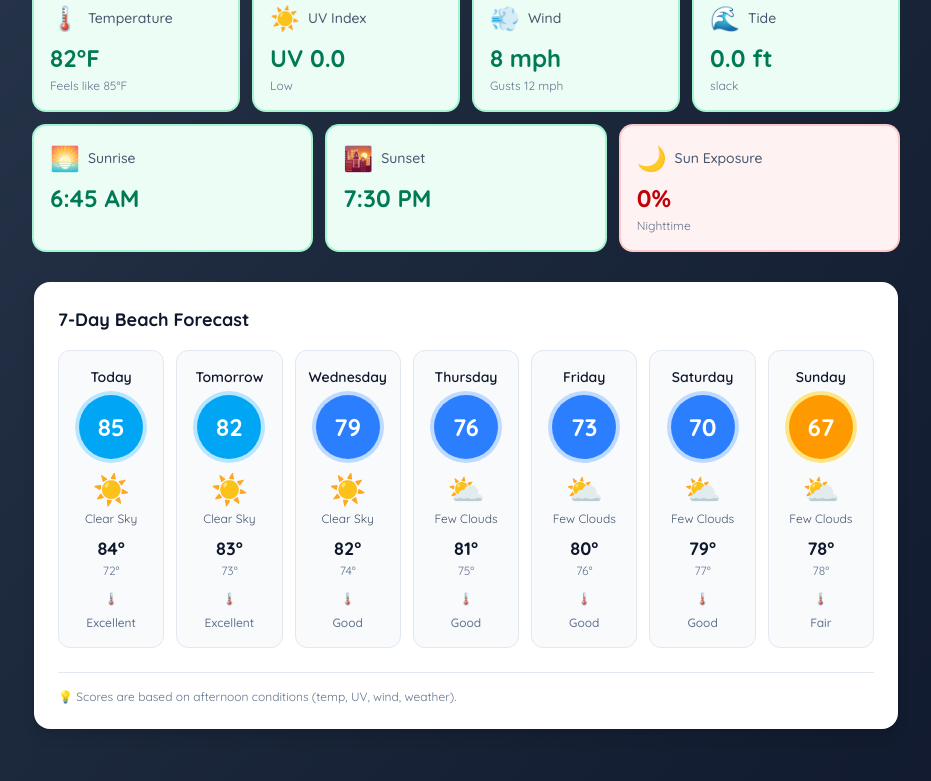
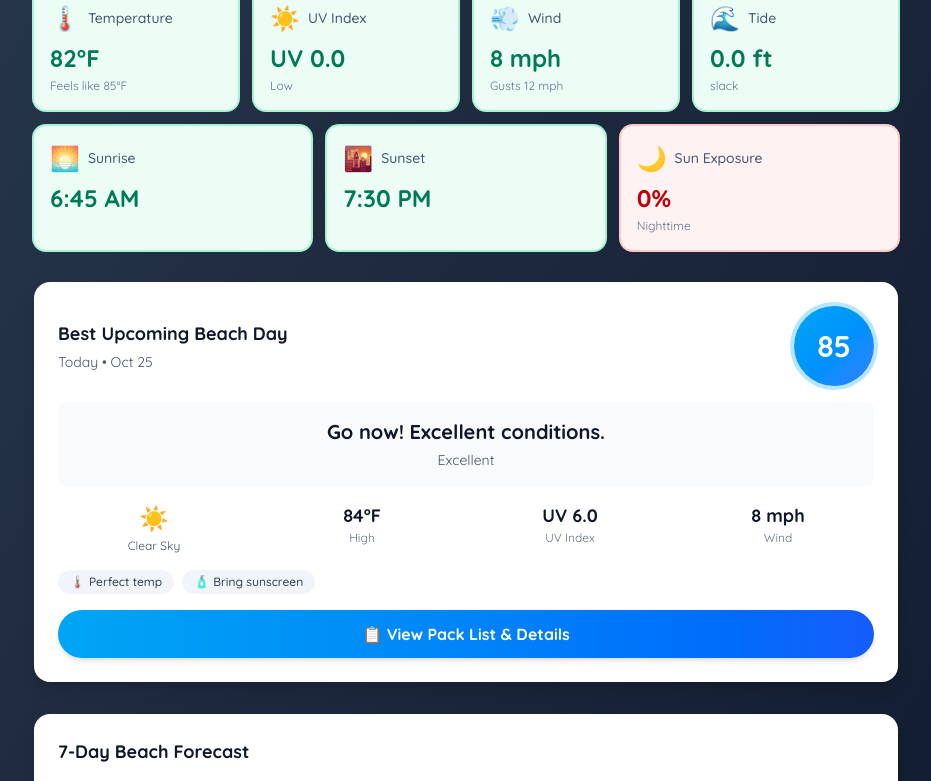
Before and after one commit to stephencheckit/bb, a Next.js app: page / in a window 1280 px wide. Shown: the part 781-1562 px from the top of the page, without its empty margins (174-1105 px from the left). Built offline with nearby package versions, Linux system fonts and the light colour scheme; no server answers.

Commit message:
Add Best Upcoming Beach Day card with pack list button

```diff
--- a/app/home-page.tsx
+++ b/app/home-page.tsx
@@ -9,6 +9,7 @@ import { BeachScoreCard } from '@/components/beach-score-card';
 import { WindowCard } from '@/components/window-card';
 import { ConditionTile } from '@/components/condition-tile';
 import { WeeklyForecast } from '@/components/weekly-forecast';
+import { BestDayCard } from '@/components/best-day-card';
 import { loadFavorites } from '@/lib/utils/storage';
 import { formatTemp, formatUV, formatWindSpeed, formatTideHeight, formatTime } from '@/lib/utils/formatters';
 import { getUVSafetyLevel } from '@/lib/services/uv.service';
@@ -262,6 +263,23 @@ export default function HomePage({ beaches }: HomePageProps) {
           </div>
         )}
 
+        {/* Best Upcoming Beach Day */}
+        {!isLoading && !error && forecastData?.forecast && (() => {
+          // Find the best day (highest score)
+          const bestDay = forecastData.forecast.reduce((best: any, current: any) =>
+            current.score > best.score ? current : best
+          );
+
+          return bestDay.score >= 60 ? (
+            <section className="mt-8">
+              <BestDayCard
+                day={bestDay}
+                beachId={selectedBeachId}
+              />
+            </section>
+          ) : null;
+        })()}
+
         {/* Weekly Forecast */}
         {!isLoading && !error && forecastData?.forecast && (
           <section className="mt-8">
--- /dev/null
+++ b/components/best-day-card.tsx
@@ -0,0 +1,128 @@
+'use client';
+
+import { getScoreRange } from '@/lib/scoring/weights';
+import Link from 'next/link';
+
+interface DailyForecast {
+  date: Date;
+  dayName: string;
+  score: number;
+  highTemp: number;
+  lowTemp: number;
+  uvIndex: number;
+  windSpeed: number;
+  weatherDescription: string;
+  weatherCode: string;
+  sunrise: Date;
+  sunset: Date;
+  badges: Array<{ id: string; label: string; icon: string; type: string }>;
+}
+
+interface BestDayCardProps {
+  day: DailyForecast;
+  beachId: string;
+}
+
+export function BestDayCard({ day, beachId }: BestDayCardProps) {
+  const scoreRange = getScoreRange(day.score);
+
+  // Color mapping
+  const colorClasses: Record<string, string> = {
+    emerald: 'from-emerald-500 to-teal-500 ring-emerald-200',
+    sky: 'from-sky-500 to-blue-500 ring-sky-200',
+    blue: 'from-blue-500 to-indigo-500 ring-blue-200',
+    amber: 'from-amber-500 to-yellow-500 ring-amber-200',
+    orange: 'from-orange-500 to-amber-600 ring-orange-200',
+    red: 'from-red-500 to-rose-600 ring-red-200',
+  };
+
+  const gradientClass = colorClasses[scoreRange.color] || colorClasses.blue;
+
+  const weatherEmoji =
+    day.weatherCode.startsWith('01') ? '☀️' :
+    day.weatherCode.startsWith('02') ? '⛅' :
+    day.weatherCode.startsWith('03') ? '☁️' :
+    day.weatherCode.startsWith('04') ? '☁️' :
+    day.weatherCode.startsWith('09') ? '🌧️' :
+    day.weatherCode.startsWith('10') ? '🌦️' :
+    day.weatherCode.startsWith('11') ? '⛈️' :
+    day.weatherCode.startsWith('13') ? '❄️' : '🌤️';
+
+  // Format date
+  const dateObj = new Date(day.date);
+  const formattedDate = dateObj.toLocaleDateString('en-US', {
+    month: 'short',
+    day: 'numeric'
+  });
+
+  return (
+    <div className="rounded-2xl bg-white p-6 shadow-lg">
+      <div className="mb-4 flex items-center justify-between">
+        <div>
+          <h3 className="text-lg font-bold text-slate-900">
+            Best Upcoming Beach Day
+          </h3>
+          <p className="mt-1 text-sm text-slate-600">
+            {day.dayName} • {formattedDate}
+          </p>
+        </div>
+        <div className={`flex h-20 w-20 items-center justify-center rounded-full bg-gradient-to-br ${gradientClass} ring-4`}>
+          <span className="text-3xl font-bold text-white">{day.score}</span>
+        </div>
+      </div>
+
+      {/* Verdict */}
+      <div className="mb-4 rounded-lg bg-slate-50 p-4">
+        <p className="text-center text-xl font-bold text-slate-900">
+          {scoreRange.verdict}
+        </p>
+        <p className="mt-1 text-center text-sm text-slate-600">
+          {scoreRange.label}
+        </p>
+      </div>
+
+      {/* Weather Details */}
+      <div className="mb-4 grid grid-cols-2 gap-4 sm:grid-cols-4">
+        <div className="text-center">
+          <p className="text-2xl">{weatherEmoji}</p>
+          <p className="mt-1 text-xs capitalize text-slate-600">{day.weatherDescription}</p>
+        </div>
+        <div className="text-center">
+          <p className="text-lg font-bold text-slate-900">{day.highTemp}°F</p>
+          <p className="text-xs text-slate-500">High</p>
+        </div>
+        <div className="text-center">
+          <p className="text-lg font-bold text-slate-900">UV {day.uvIndex.toFixed(1)}</p>
+          <p className="text-xs text-slate-500">UV Index</p>
+        </div>
+        <div className="text-center">
+          <p className="text-lg font-bold text-slate-900">{day.windSpeed} mph</p>
+          <p className="text-xs text-slate-500">Wind</p>
+        </div>
+      </div>
+
+      {/* Badges */}
+      {day.badges.length > 0 && (
+        <div className="mb-4 flex flex-wrap gap-2">
+          {day.badges.slice(0, 4).map((badge) => (
+            <span
+              key={badge.id}
+              className="inline-flex items-center gap-1 rounded-full bg-slate-100 px-3 py-1 text-xs font-medium text-slate-700"
+            >
+              <span>{badge.icon}</span>
+              <span>{badge.label}</span>
+            </span>
+          ))}
+        </div>
+      )}
+
+      {/* Pack List Button */}
+      <Link
+        href={`/plan?beachId=${beachId}&date=${dateObj.toISOString()}`}
+        className="block w-full rounded-full bg-gradient-to-r from-sky-500 to-blue-600 py-3 text-center font-bold text-white shadow-md transition-all hover:shadow-lg hover:from-sky-600 hover:to-blue-700"
+      >
+        📋 View Pack List & Details
+      </Link>
+    </div>
+  );
+}
```
